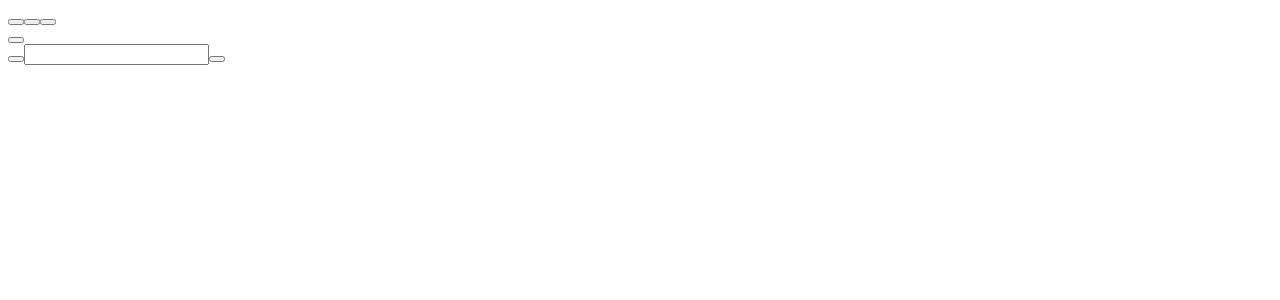
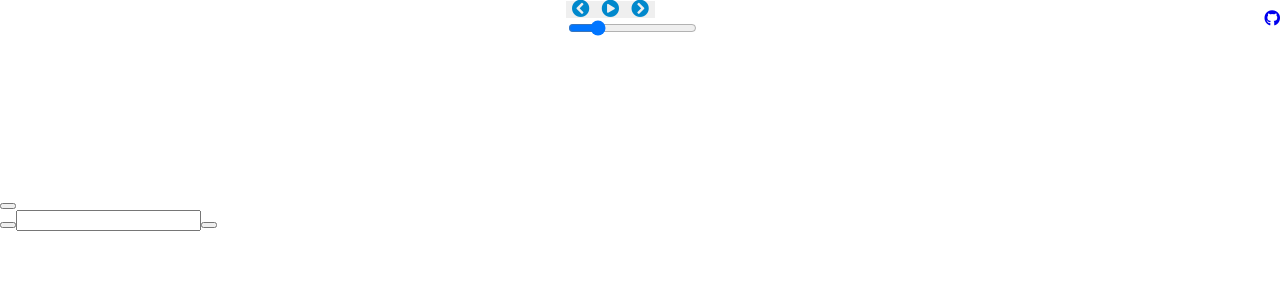
Before and after one commit to m1k3f/RadioPlayer-React, a React (Create React App) app in the folder ClientApp/: page / in a window 1280 px wide. Shown: the top 300 px of the page. Built offline with nearby package versions, Linux system fonts and the light colour scheme.

Commit message:
header bar updates

```diff
--- a/ClientApp/src/components/Content.js
+++ b/ClientApp/src/components/Content.js
@@ -1,4 +1,5 @@
 import React, { Component } from 'react';
+import Stream from './controls/Stream';
 import Playlist from './playlist/Playlist';
 import StationSearch from './search/StationSearch'
 
@@ -7,6 +8,7 @@ export default class Content extends Component {
     render() {
         return (
             <main>
+                <Stream />
                 <Playlist />
                 <StationSearch />
             </main>
--- /dev/null
+++ b/ClientApp/src/components/controls/Stream.js
@@ -0,0 +1,11 @@
+import React, { Component } from 'react';
+
+export default class Stream extends Component {
+    render() {
+        return(
+            <div>
+                <video />
+            </div>
+        );
+    }
+}
--- a/ClientApp/src/components/navbar/Controls.js
+++ b/ClientApp/src/components/navbar/Controls.js
@@ -8,9 +8,11 @@ export default class Controls extends Component {
     render() {
         return (
             <section>
-                <PreviousButton />
-                <PlayButton />
-                <NextButton />
+                <div>
+                    <PreviousButton />
+                    <PlayButton />
+                    <NextButton />
+                </div>
                 <VolumeSlider />
             </section>
         );
--- a/ClientApp/src/components/navbar/NavBar.js
+++ b/ClientApp/src/components/navbar/NavBar.js
@@ -1,4 +1,5 @@
 import React, { Component } from 'react';
+import HeaderTitle from './controls/HeaderTitle'
 import Controls from './Controls'
 import SourceControlLink from './controls/SourceControlLink'
 
@@ -6,6 +7,7 @@ export default class NavBar extends Component {
     render() {
         return (
             <header>
+                <HeaderTitle />
                 <Controls />
                 <SourceControlLink />
             </header>
--- /dev/null
+++ b/ClientApp/src/components/navbar/controls/HeaderTitle.js
@@ -0,0 +1,9 @@
+import React, { Component } from 'react';
+
+export default class HeaderTitle extends Component {
+    render() {
+        return(
+            <div />
+        );
+    }
+}
--- a/ClientApp/src/components/navbar/controls/NextButton.js
+++ b/ClientApp/src/components/navbar/controls/NextButton.js
@@ -2,9 +2,15 @@ import React, { Component } from 'react';
 
 export default class NextButton extends Component {
 
+    handleButtonClick = (e) => {
+
+    }
+
     render() {
         return (
-            <button />
+            <button onClick={this.handleButtonClick}>
+                <i className="fas fa-chevron-circle-right fa-lg"></i>
+            </button>
         );
     }
 }
--- a/ClientApp/src/components/navbar/controls/PlayButton.js
+++ b/ClientApp/src/components/navbar/controls/PlayButton.js
@@ -2,9 +2,15 @@ import React, { Component } from 'react';
 
 export default class PlayButton extends Component {
 
+    handleButtonClick = (e) => {
+
+    }
+
     render() {
         return (
-            <button />
+            <button onClick={this.handleButtonClick}>
+                <i className="fas fa-play-circle fa-lg"></i>
+            </button>
         );
     }
 }
--- a/ClientApp/src/components/navbar/controls/PreviousButton.js
+++ b/ClientApp/src/components/navbar/controls/PreviousButton.js
@@ -2,9 +2,15 @@ import React, { Component } from 'react';
 
 export default class PreviousButton extends Component {
 
+    handleButtonClick = (e) => {
+
+    }
+
     render() {
         return (
-            <button />
+            <button onClick={this.handleButtonClick}>
+                <i className="fas fa-chevron-circle-left fa-lg"></i>
+            </button>
         );
     }
 }
--- a/ClientApp/src/components/navbar/controls/SourceControlLink.js
+++ b/ClientApp/src/components/navbar/controls/SourceControlLink.js
@@ -4,7 +4,9 @@ export default class SourceControlLink extends Component {
 
     render() {
         return (
-            <a href="#" />
+            <a href="https://github.com/m1k3f/RadioPlayer-React">
+                <i className="fab fa-github"></i>
+            </a>
         );
     }
 }
--- a/ClientApp/src/components/navbar/controls/VolumeSlider.js
+++ b/ClientApp/src/components/navbar/controls/VolumeSlider.js
@@ -2,9 +2,14 @@ import React, { Component } from 'react';
 
 export default class VolumeSlider extends Component {
 
+    handleInputChange = (e) => {
+
+    }
+
     render() {
         return (
-            <div />
+            <input type="range" min="0" max="100" step="10" value="20"
+                    onChange={this.handleInputChange} />
         );
     }
 }
--- a/ClientApp/src/css/radio.css
+++ b/ClientApp/src/css/radio.css
@@ -1,3 +1,29 @@
+* {
+    box-sizing: border-box;
+    /* font-family: ; */
+}
+
 body {
+    /* width: 90%; */
+    margin: auto;
+}
 
+header {
+    display: flex;
+    flex-direction: row;
+    justify-content: space-between;
+    align-items: center;
 }
+
+header section {
+    display: flex;
+    flex-direction: column;
+}
+
+header section button {
+    outline: none;
+    border: none;
+    cursor: pointer;
+    color: #0088cc;
+    text-align: center;
+}
```
